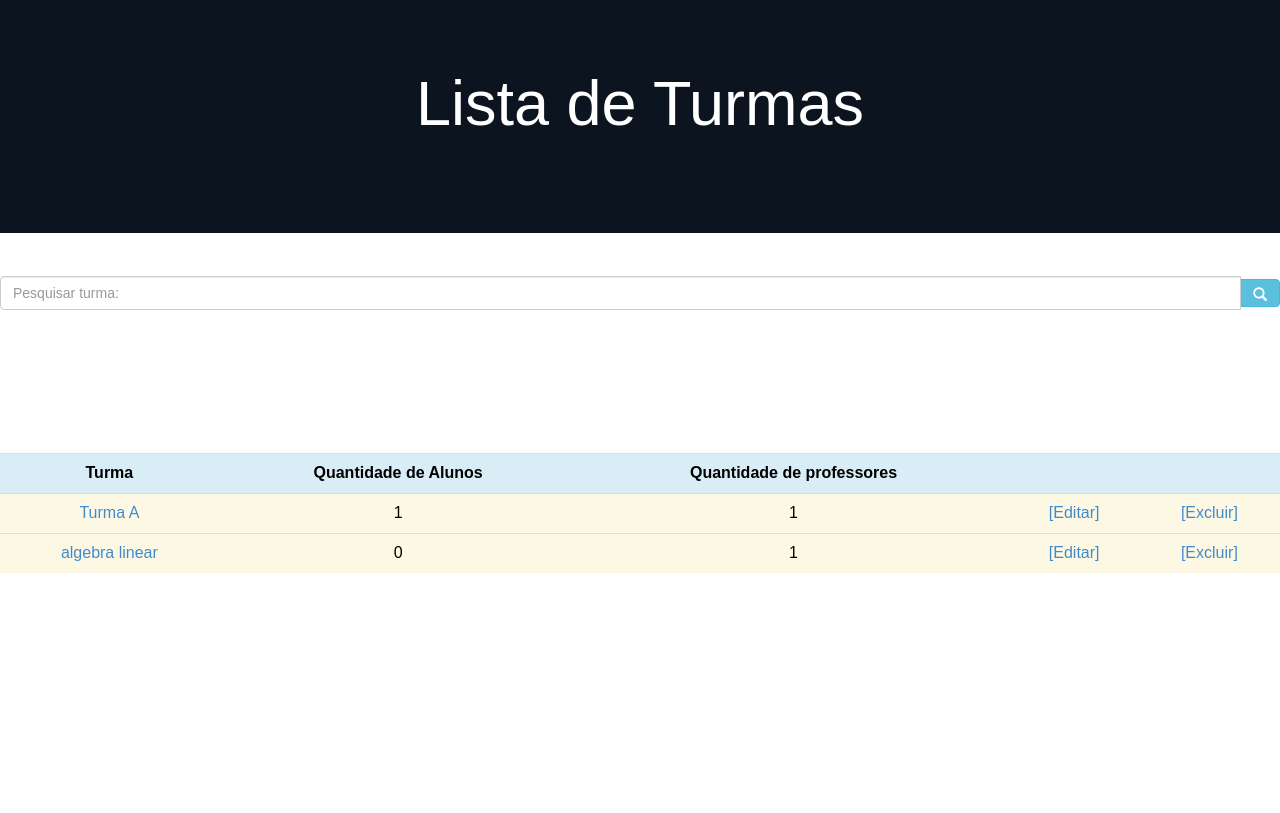
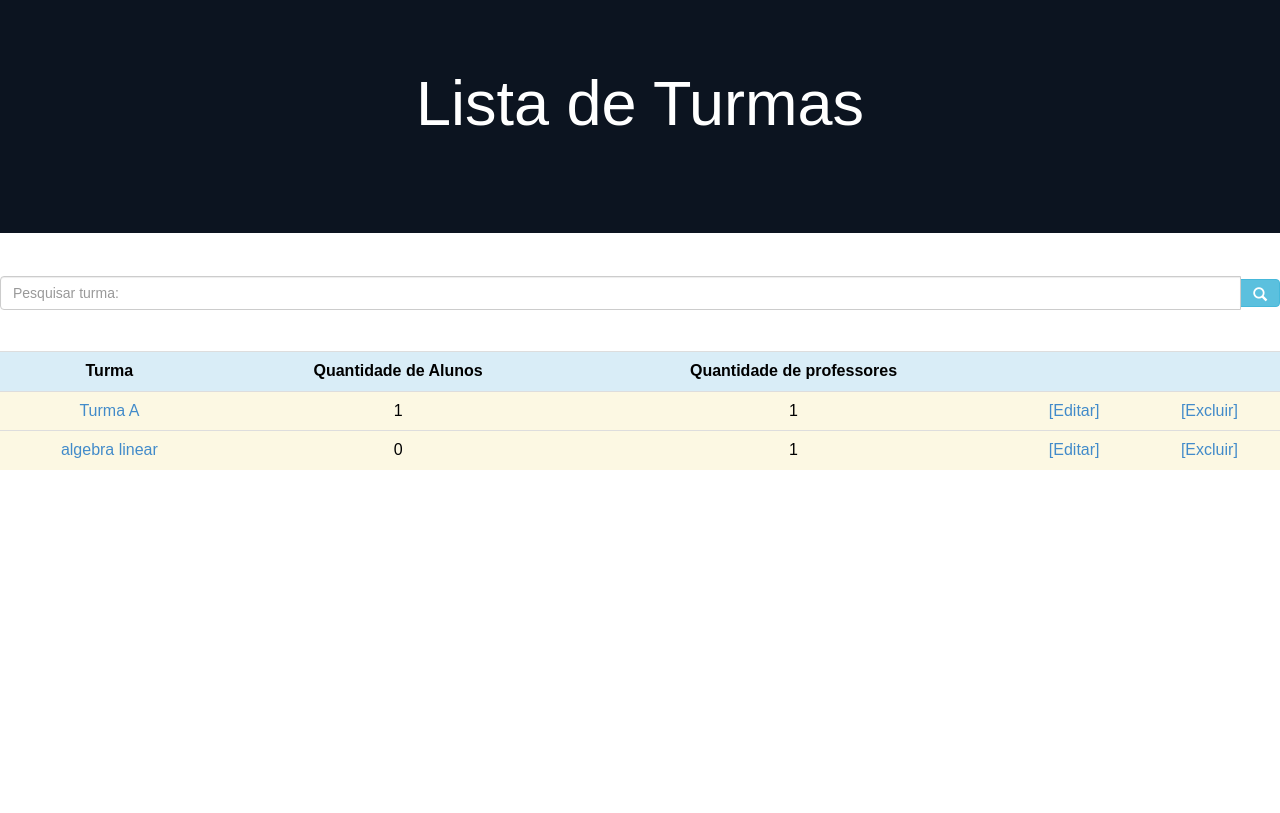
Before and after one commit to jhonatansantiago/gerenciadorCursos, a Django app: page /escola/ in a window 1280 px wide. Shown: the part 59-872 px from the top of the page. Run offline with Django 3.2, Linux system fonts and the light colour scheme; data comes from the database, SQL or seed files in the repository; some libraries are stand-ins or nearby versions.

Commit message:
Melhorando os templates, parte visual

```diff
--- a/virtual/turmas/turmaApp/templates/turmaApp/lista_aluno.html
+++ b/virtual/turmas/turmaApp/templates/turmaApp/lista_aluno.html
@@ -20,7 +20,7 @@
         </div>
 
 
-    <div style=" padding-top: 10%;">
+    <div style=" padding-top: 2%;">
         {% if lista %}
         <table class="table table-striped" style="text-align: center;" >
 
--- a/virtual/turmas/turmaApp/templates/turmaApp/lista_professor.html
+++ b/virtual/turmas/turmaApp/templates/turmaApp/lista_professor.html
@@ -19,7 +19,7 @@
     </div>
 
 
-    <div style=" padding-top: 10%;">
+    <div style=" padding-top: 2%;">
         {% if lista %}
         <table class="table table-striped" style="text-align: center;" >
 
--- a/virtual/turmas/turmaApp/templates/turmaApp/lista_turma.html
+++ b/virtual/turmas/turmaApp/templates/turmaApp/lista_turma.html
@@ -19,7 +19,7 @@
         </div>
 
 
-    <div style=" padding-top: 10%;" >
+    <div style="padding-top: 2%;">
         {% if lista %}
         <table class="table table-striped" style="text-align: center;" >
 
```
Also changed, not shown: virtual/turmas/turmaApp/views.py (line endings or trailing spaces), 1 other file.
